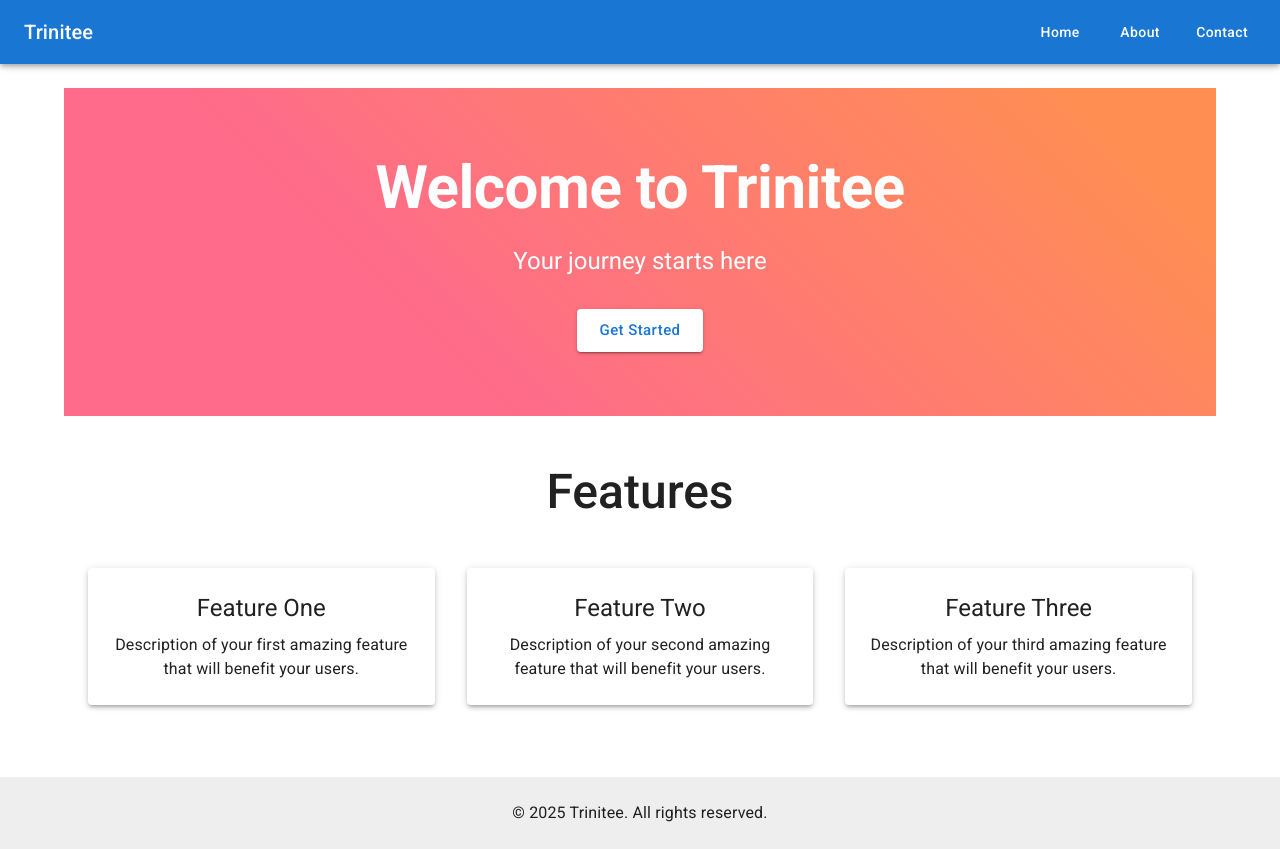
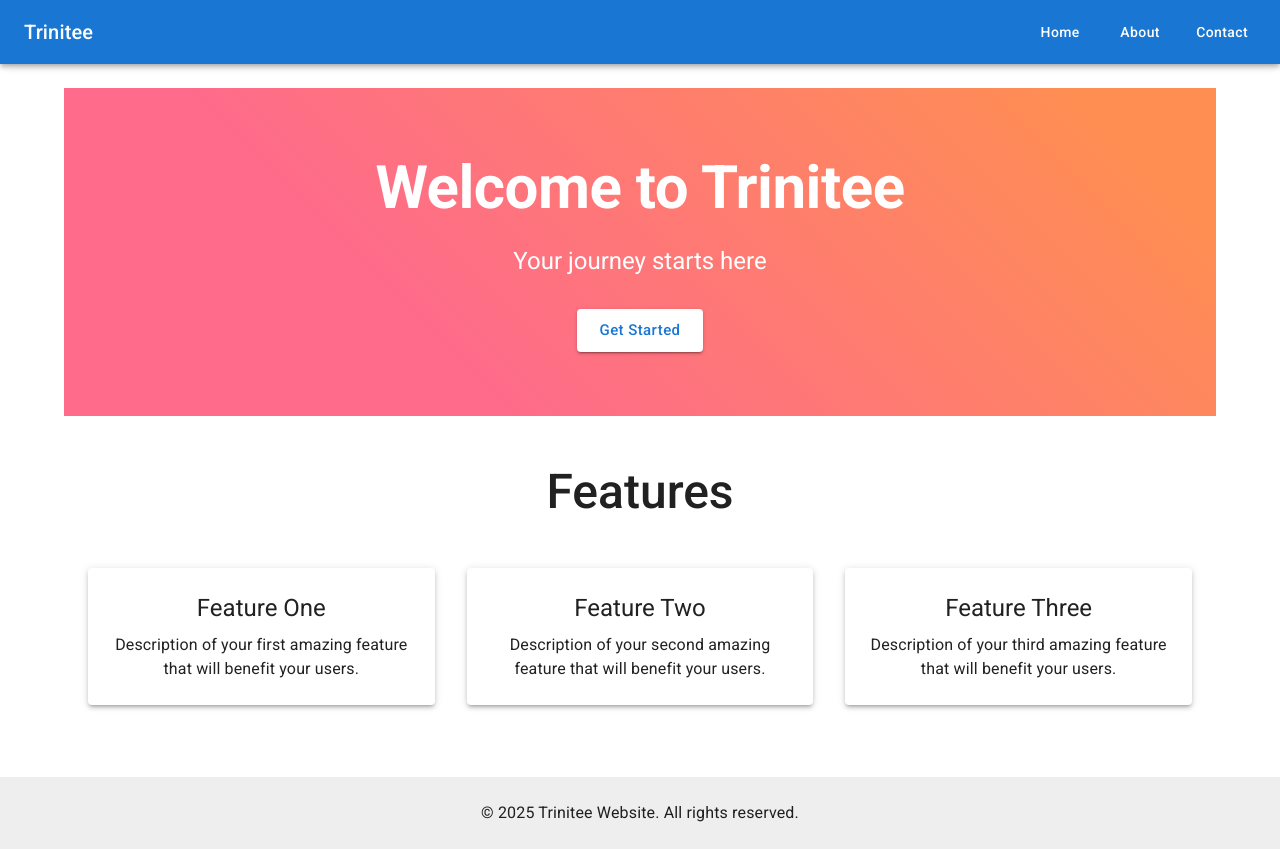
Before and after one commit to KabeloM06/Trinitee-website, a React (Vite) app: page / in a window 1280 px wide. Built offline with nearby package versions, Linux system fonts and the light colour scheme.

Commit message:
fix(footer)

```diff
--- a/src/components/Footer.tsx
+++ b/src/components/Footer.tsx
@@ -17,7 +17,7 @@ const Footer: React.FC = () => {
     >
       <Container maxWidth="lg">
         <Typography variant="body1" align="center">
-          © {new Date().getFullYear()} Trinitee. All rights reserved.
+          © {new Date().getFullYear()} Trinitee Website. All rights reserved.
         </Typography>
       </Container>
     </Box>
```
